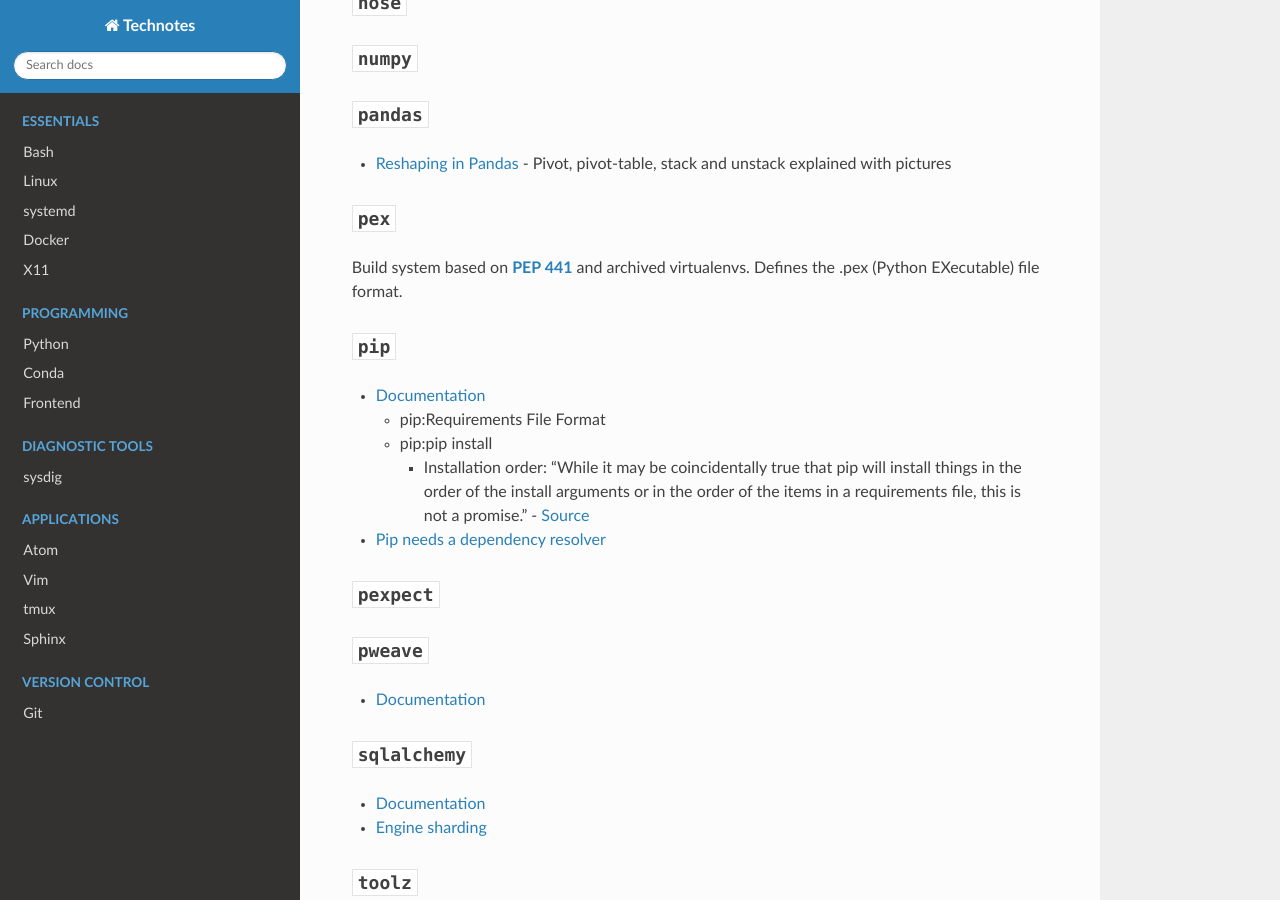
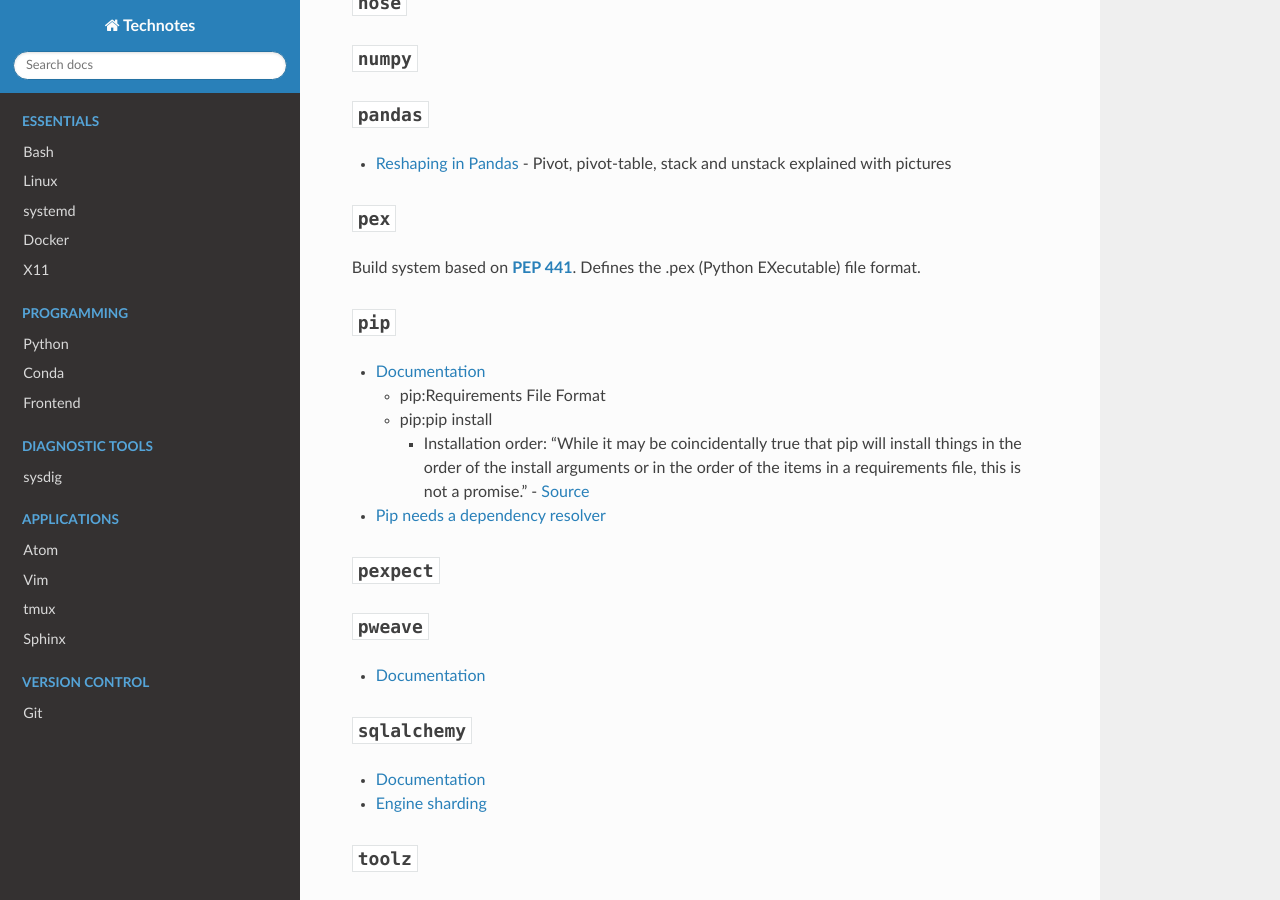
Before and after one commit to heterotopian/technotes, a Sphinx documentation site: the page built from source/python/thirdpartylib.rst, in a window 1280 px wide and 900 px high, scrolled down 496 px. Built offline with Sphinx 7.4.7 and the Read the Docs theme 2.0.0, drawn with Linux system fonts in a browser that asks for light colours.

Commit message:
Minor changes

```diff
--- a/source/python/thirdpartylib.rst
+++ b/source/python/thirdpartylib.rst
@@ -41,7 +41,7 @@
 :py:mod:`pex`
 -------------
 
-Build system based on :pep:`441` and archived virtualenvs.
+Build system based on :pep:`441`.
 Defines the .pex (Python EXecutable) file format.
 
 
```
